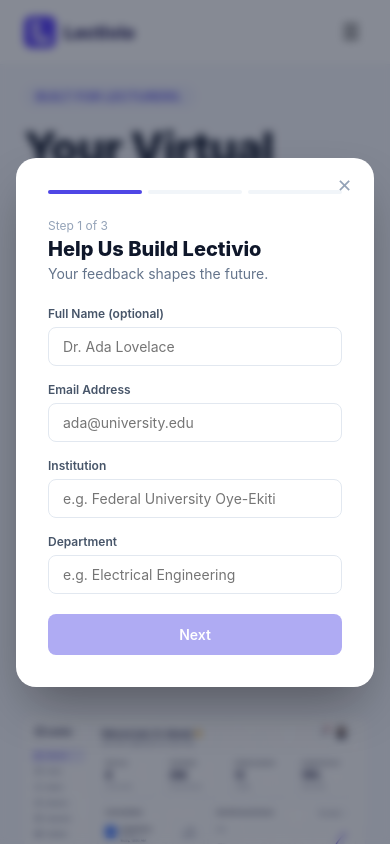
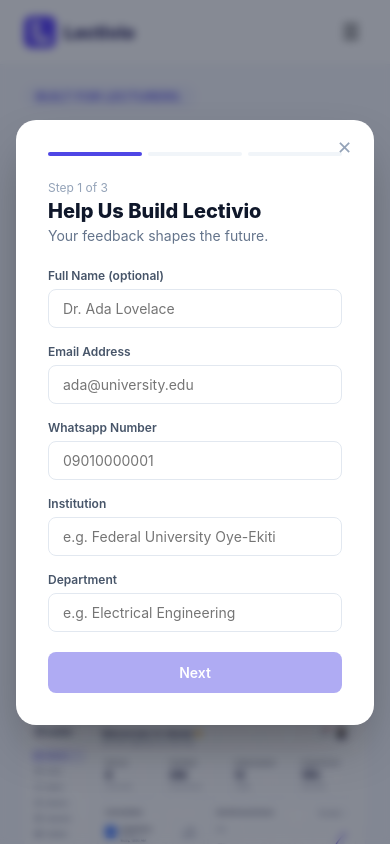
Before and after one commit to Dee-Josh/Lectivio-Waitlist, a React (Vite) app: page / in a window 390 px wide. Both pictures are taken after a click on the button "Join Early Access". Shown: the top 844 px of the page. Built offline with nearby package versions, Linux system fonts and the light colour scheme.

Commit message:
phone number to form

```diff
--- a/src/pages/Landing.jsx
+++ b/src/pages/Landing.jsx
@@ -36,7 +36,7 @@
 const NAV_LINKS = ["Features", "Roadmap", "About", "FAQ"];
 
 const initialForm = {
-  fullName: "", email: "", institution: "", department: "",
+  fullName: "", email: "", number: "", institution: "", department: "",
   courses: "", classSize: "", challenge: "",
   wantedFeatures: [], wouldUse: "", wouldReceive: "", whichPlatform: "",  otherFeatures: "",
 };
@@ -306,6 +306,10 @@
                   <input className="input" type="email" value={form.email}
                     onChange={(e) => update("email", e.target.value)} placeholder="ada@university.edu" />
                 </Field>
+                <Field label="Whatsapp Number">
+                  <input className="input" type="number" value={form.number}
+                    onChange={(e) => update("number", e.target.value)} placeholder="09010000001" />
+                </Field>
                 <Field label="Institution">
                   <input className="input" value={form.institution}
                     onChange={(e) => update("institution", e.target.value)} placeholder="e.g. Federal University Oye-Ekiti" />
```
